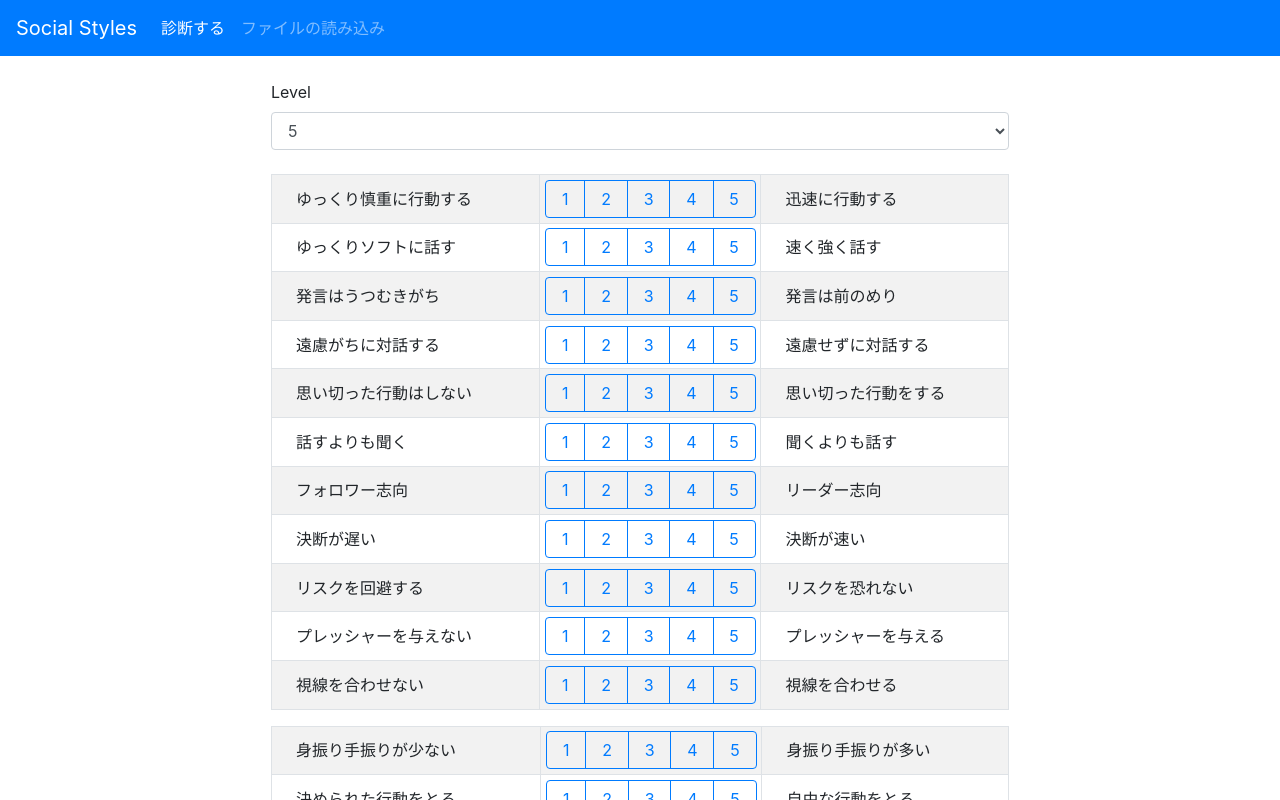
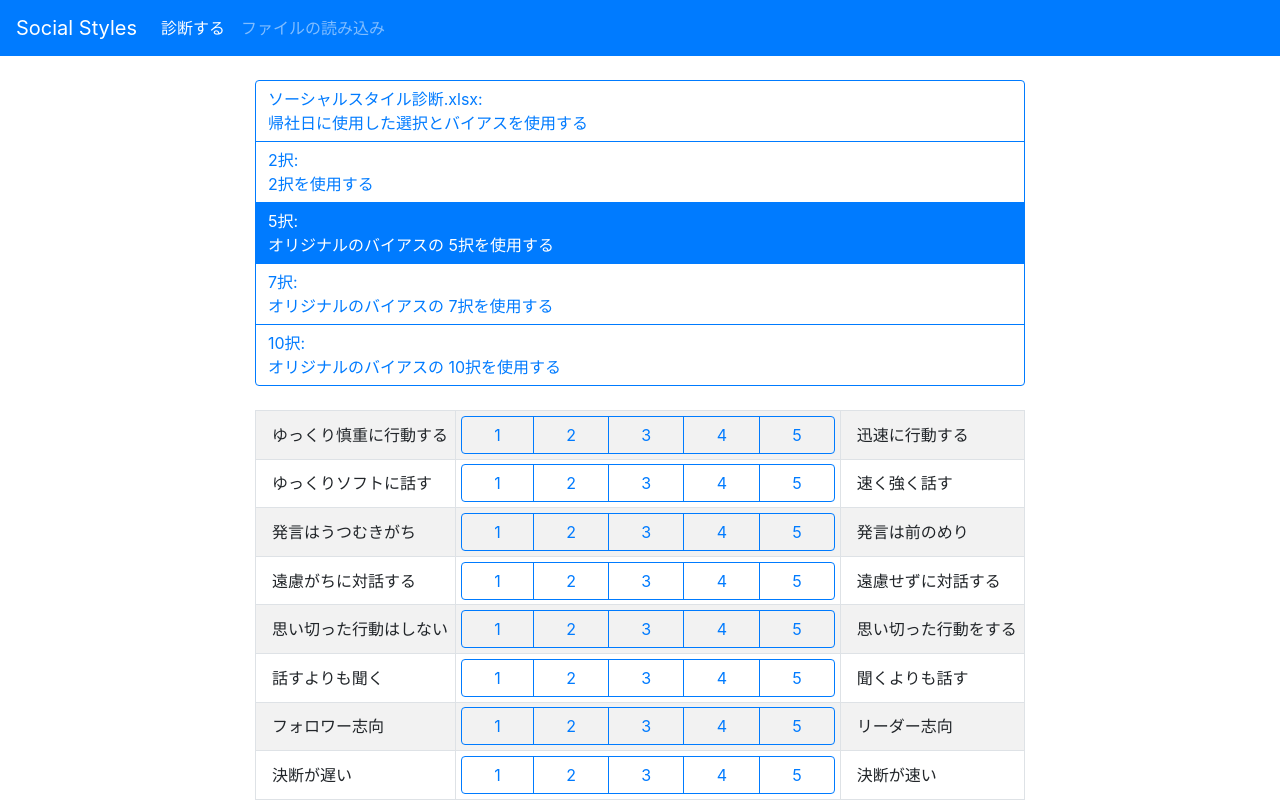
Before and after one commit to sukawasatoru/socialstyle, a React app: page / in a window 1280 px wide. Shown: the top 800 px of the page. Built offline with nearby package versions, Linux system fonts and the light colour scheme.

Commit message:
Add compatible for Dept.3 mode

```diff
--- a/src/App.tsx
+++ b/src/App.tsx
@@ -14,7 +14,7 @@
  * limitations under the License.
  */
 
-import {CSSProperties, default as React, useCallback, useEffect, useState} from 'react';
+import {CSSProperties, default as React, useCallback, useState} from 'react';
 import {Container, Nav, Navbar} from 'react-bootstrap';
 import CheckSheet from './CheckSheet';
 import DeptSocialStyles from './DeptSocialStyles';
@@ -33,13 +33,7 @@ const brandStyle: CSSProperties = {
 
 const App = () => {
     const [currentPage, setCurrentPage] = useState<PageType>('checkSheet');
-    const [plotly, setPlotly] = useState<typeof import('plotly.js') | undefined>();
     const cbSetCurrentPage = useCallback(eventKey => setCurrentPage(eventKey), [setCurrentPage]);
-    useEffect(() => {
-        const load = async (): Promise<void> => setPlotly(await import('plotly.js'));
-        // noinspection JSIgnoredPromiseFromCall
-        load();
-    }, [setPlotly]);
 
     return <>
         <Navbar bg='primary' variant='dark' onSelect={cbSetCurrentPage}>
@@ -50,13 +44,13 @@ const App = () => {
             </Nav>
         </Navbar>
         {currentPage === 'checkSheet' &&
-        <Container className='my-4' style={{maxWidth: '48em'}}>
-            <CheckSheet plotly={plotly} defaultQuestionLevel={5}/>
+        <Container className='my-4' style={{maxWidth: '50em'}}>
+            <CheckSheet/>
         </Container>
         }
         {currentPage === 'user' &&
         <Container className='my-4' style={{maxWidth: '48em'}}>
-            <DeptSocialStyles plotly={plotly}/>
+            <DeptSocialStyles/>
         </Container>
         }
     </>;
--- a/src/CheckSheet.tsx
+++ b/src/CheckSheet.tsx
@@ -15,10 +15,11 @@
  */
 
 import {default as React, FunctionComponent, useCallback, useMemo, useState} from 'react';
-import {Button, Modal, Row, Spinner} from "react-bootstrap";
-import SocialStyleGraphInput, {Entity} from "./SocialStyleGraphInput";
-import SocialStyleGraph from "./SocialStyleGraph";
-import CheckSheetPreferences from "./CheckSheetPreferences";
+import {Button, Modal, Row} from "react-bootstrap";
+import SocialStyleGraphInput, {Entity, QSelection} from "./SocialStyleGraphInput";
+import SocialStyleGraph, {GraphLayout} from "./SocialStyleGraph";
+import CheckSheetPreferences, {Grading} from "./CheckSheetPreferences";
+import {DeptGraphEntity} from "./DeptSocialStyles";
 
 const questions: Entity[] = [
     {
@@ -136,21 +137,74 @@ const questions2: Entity[] = [
     },
 ];
 
-interface Props {
-    plotly?: typeof import('plotly.js');
-    defaultQuestionLevel?: number;
+type GradingMap = { [key in Grading]: GradingMapValue };
+type EvaluationFunction =
+    (tell: Map<string, number>, emote: Map<string, number>, selections: QSelection[]) => [number, number];
+
+interface GradingMapValue {
+    selections: QSelection[];
+    evaluationFunction: EvaluationFunction;
 }
 
-const CheckSheet: FunctionComponent<Props> = (props) => {
+const createOriginalSelections = (num: number): QSelection[] => {
+    const ret: QSelection[] = [];
+    for (let index = 0; index < num; index++) {
+        ret.push([`${index + 1}`, index]);
+    }
+    return ret;
+};
+
+const originalEvaluationFunction: EvaluationFunction = (tell, emote, selections) => {
+    const questionLevel = selections.length;
+    const xRatio = 100 / questions.length / (questionLevel - 1);
+    let x = 0;
+    for (let value of tell.values()) {
+        x += value * xRatio;
+    }
+    const yRatio = 100 / questions2.length / (questionLevel - 1);
+    let y = 0;
+    for (let value of emote.values()) {
+        y += value * yRatio;
+    }
+    return [x, y];
+};
+
+const gradingMap: GradingMap = {
+    dept3: {
+        selections: [['-3', -3], ['-1', -1], ['0', 0], ['1', 1], ['3', 3]],
+        evaluationFunction: (tell, emote, selections) => {
+            const x = Array.from(tell.values()).reduce((previous, current) => previous + current);
+            const y = Array.from(emote.values()).reduce((previous, current) => previous + current);
+            const result = new DeptGraphEntity('You', x, y).toSocialStyleEntity();
+            return [result.x, result.y];
+        },
+    },
+    original2: {
+        selections: createOriginalSelections(2),
+        evaluationFunction: originalEvaluationFunction,
+    },
+    original5: {
+        selections: createOriginalSelections(5),
+        evaluationFunction: originalEvaluationFunction,
+    },
+    original7: {
+        selections: createOriginalSelections(7),
+        evaluationFunction: originalEvaluationFunction,
+    },
+    original10: {
+        selections: createOriginalSelections(10),
+        evaluationFunction: originalEvaluationFunction,
+    },
+};
+
+const CheckSheet: FunctionComponent<unknown> = () => {
     const graphSize = 480 <= window.innerWidth ? 480 : 320;
-    const graphLayout: Partial<import('plotly.js').Layout> = {
+    const graphLayout: GraphLayout = {
         width: graphSize,
         height: graphSize,
     };
-    const [questionLevel, setQuestionLevel] = useState(props.defaultQuestionLevel ? props.defaultQuestionLevel : 4);
-    const cbQuestionLevel = useCallback((level: number) => {
-        setQuestionLevel(level);
-    }, [setQuestionLevel]);
+    const [grading, setGrading] = useState<Grading>('original5');
+    const cbGrading = useCallback((value: Grading) => setGrading(value), [setGrading]);
     const [tell, setTell] = useState(new Map<string, number>());
     const [emote, setEmote] = useState(new Map<string, number>());
     const result = useMemo(() => {
@@ -158,34 +212,21 @@ const CheckSheet: FunctionComponent<Props> = (props) => {
             return [];
         }
 
-        const xRatio = 100 / questions.length / (questionLevel - 1);
-        let x = 0;
-        for (let value of tell.values()) {
-            x += value * xRatio;
-        }
-        const yRatio = 100 / questions2.length / (questionLevel - 1);
-        let y = 0;
-        for (let value of emote.values()) {
-            y += value * yRatio;
-        }
+        const targetOptions = gradingMap[grading];
+        const [x, y] = targetOptions.evaluationFunction(tell, emote, targetOptions.selections);
         return [{name: 'You', x, y}];
-    }, [tell, emote, questionLevel]);
+    }, [tell, emote, grading]);
     const [showModal, setShowModal] = useState(false);
     const cbShowModal = useCallback(() => setShowModal(true), [setShowModal]);
     const hideModal = useCallback(() => setShowModal(false), [setShowModal]);
 
     return <>
-        <CheckSheetPreferences defaultQuestionLevel={questionLevel} onQuestionLevelChanged={cbQuestionLevel}/>
+        <CheckSheetPreferences defaultGrading={grading} onGradingChanged={cbGrading}/>
         <div className='mt-4'/>
-        <SocialStyleGraphInput entities={questions} input={setTell} levelNum={questionLevel}/>
-        <SocialStyleGraphInput entities={questions2} input={setEmote} levelNum={questionLevel}/>
+        <SocialStyleGraphInput entities={questions} input={setTell} selections={gradingMap[grading].selections}/>
+        <SocialStyleGraphInput entities={questions2} input={setEmote} selections={gradingMap[grading].selections}/>
         <Row noGutters>
-            <Button
-                className='ml-auto'
-                variant='primary'
-                disabled={result.length === 0}
-                onClick={cbShowModal}
-            >
+            <Button className='ml-auto' variant='primary' disabled={result.length === 0} onClick={cbShowModal}>
                 診断
             </Button>
         </Row>
@@ -197,8 +238,7 @@ const CheckSheet: FunctionComponent<Props> = (props) => {
             </Modal.Header>
             <Modal.Body className='px-0'>
                 <div className='mx-auto' style={{width: 'max-content'}}>
-                    {props.plotly === undefined && <Spinner animation='border' variant='primary'/>}
-                    {props.plotly && <SocialStyleGraph data={result} plotly={props.plotly} layout={graphLayout}/>}
+                    <SocialStyleGraph data={result} layout={graphLayout}/>
                 </div>
             </Modal.Body>
         </Modal>
--- a/src/CheckSheetPreferences.tsx
+++ b/src/CheckSheetPreferences.tsx
@@ -14,39 +14,72 @@
  * limitations under the License.
  */
 
-import {default as React, FormEvent, FunctionComponent, useCallback, useState} from 'react';
-import {Form} from "react-bootstrap";
+import {default as React, FunctionComponent, useCallback} from 'react';
+import {ToggleButton, ToggleButtonGroup} from "react-bootstrap";
 
 interface Props {
-    defaultQuestionLevel: number;
-    onQuestionLevelChanged?: (level: number) => any;
+    defaultGrading: Grading;
+    onGradingChanged?: (grading: Grading) => any;
 }
 
-const CheckSheetPreferences: FunctionComponent<Props> = (props) => {
-    const [questionLevel, setQuestionLevel] = useState(props.defaultQuestionLevel.toString());
-    const supportQuestionLevel = [2, 3, 4, 5];
-    const cbQuestionLevel = useCallback((event: FormEvent<HTMLFormElement>) => {
-        if (props.onQuestionLevelChanged) {
-            const value = event.currentTarget.value;
-            setQuestionLevel(value);
-            props.onQuestionLevelChanged(parseInt(value));
-        }
-    }, [props, setQuestionLevel]);
+interface GradingButtonPayload {
+    label: string;
+    description: string;
+}
 
-    return <Form>
-        <Form.Group>
-            <Form.Label>
-                Level
-            </Form.Label>
-            <Form.Control as='select' value={questionLevel} onChange={cbQuestionLevel}>
-                {supportQuestionLevel.map(level =>
-                    <option key={level} value={level}>
-                        {level}
-                    </option>
-                )}
-            </Form.Control>
-        </Form.Group>
-    </Form>;
+type GradingButtonsType = { [key in Grading]: GradingButtonPayload };
+
+const gradingButtons: GradingButtonsType = {
+    dept3: {
+        label: 'ソーシャルスタイル診断.xlsx',
+        description: '帰社日に使用した選択とバイアスを使用する',
+    },
+    original2: {
+        label: '2択',
+        description: '2択を使用する',
+    },
+    original5: {
+        label: '5択',
+        description: 'オリジナルのバイアスの 5択を使用する',
+    },
+    original7: {
+        label: '7択',
+        description: 'オリジナルのバイアスの 7択を使用する',
+    },
+    original10: {
+        label: '10択',
+        description: 'オリジナルのバイアスの 10択を使用する',
+    },
 };
 
+type Grading = 'dept3' | 'original2' | 'original5' | 'original7' | 'original10';
+
+const CheckSheetPreferences: FunctionComponent<Props> = (props) => {
+    const cbQuestionSelection = useCallback((grading: Grading) => {
+        if (props.onGradingChanged) {
+            props.onGradingChanged(grading);
+        }
+    }, [props]);
+
+    return <ToggleButtonGroup
+        name='grading'
+        vertical
+        defaultValue={props.defaultGrading}
+        style={{width: '100%'}}
+        onChange={cbQuestionSelection}
+    >
+        {Object.entries(gradingButtons).map(([key, value]) =>
+            <ToggleButton key={key} className='text-left btn-block' variant='outline-primary' value={key}>
+                <div>
+                    {value.label}:
+                </div>
+                <div>
+                    {value.description}
+                </div>
+            </ToggleButton>
+        )}
+    </ToggleButtonGroup>;
+};
+
+export {Grading};
 export default CheckSheetPreferences;
--- a/src/SocialStyleGraph.tsx
+++ b/src/SocialStyleGraph.tsx
@@ -14,8 +14,9 @@
  * limitations under the License.
  */
 
-import {default as React, useMemo} from 'react';
+import {default as React, useEffect, useMemo, useState} from 'react';
 import plotComponentFactory from 'react-plotly.js/factory';
+import {Spinner} from "react-bootstrap";
 
 const createPoint = (name: string, x: number, y: number): import('plotly.js').Data => {
     return {
@@ -35,7 +36,9 @@ export interface SocialStyleEntity {
     y: number;
 }
 
-const socialStyleLayout: Partial<import('plotly.js').Layout> = {
+type GraphLayout = Partial<import('plotly.js').Layout>;
+
+const socialStyleLayout: GraphLayout = {
     showlegend: false,
     hovermode: 'closest',
     margin: {t: 0, b: 0, l: 0, r: 0},
@@ -99,19 +102,41 @@ const socialStyleLayout: Partial<import('plotly.js').Layout> = {
 
 interface Props {
     data: SocialStyleEntity[];
-    layout?: Partial<import('plotly.js').Layout>;
-    plotly: typeof import('plotly.js');
+    layout?: GraphLayout;
+    onReady?: () => any;
 }
 
 const SocialStyleGraph = (props: Props) => {
-    const Plot = plotComponentFactory(props.plotly);
-    const plotlyLayout = useMemo(() => Object.assign({}, socialStyleLayout, props.layout), [props.layout]);
+    const [graph, setGraph] = useState();
+    const layout = useMemo(() => Object.assign({}, socialStyleLayout, props.layout), [props.layout]);
+    useEffect(() => {
+        const load = async (): Promise<void> => {
+            const Plot = plotComponentFactory(await import('plotly.js'));
+            setGraph(<Plot
+                className='border border-primary'
+                data={props.data.map(data => createPoint(data.name, data.x, data.y))}
+                layout={layout}
+            />);
+            if (props.onReady) {
+                props.onReady();
+            }
+        };
 
-    return <Plot
-        className='border border-primary'
-        data={props.data.map(data => createPoint(data.name, data.x, data.y))}
-        layout={plotlyLayout}
-    />;
+        // noinspection JSIgnoredPromiseFromCall
+        load();
+    }, [layout, props, setGraph]);
+
+    return <>
+        {!graph &&
+        <div
+            className='border border-primary d-flex align-items-center'
+            style={{width: layout.width, height: layout.height}}>
+            <Spinner className='mx-auto d-block' animation='border' variant='primary' style={{top: '50%'}}/>
+        </div>
+        }
+        {graph && graph}
+    </>;
 };
 
+export {GraphLayout};
 export default SocialStyleGraph;
--- a/src/SocialStyleGraphInput.tsx
+++ b/src/SocialStyleGraphInput.tsx
@@ -19,15 +19,17 @@ import {Col, Table, ToggleButton, ToggleButtonGroup} from 'react-bootstrap';
 
 interface Props {
     entities: Entity[];
-    levelNum?: number;
+    selections: QSelection[];
     input?: (data: Map<string, number>) => void;
 }
 
-export type Entity = {
+type Entity = {
     name: string;
     lhDescription: string;
     rhDescription: string;
 }
+
+type QSelection = [string, number];
 
 const doNothing = (): void => {
     // do nothing.
@@ -35,7 +37,6 @@ const doNothing = (): void => {
 
 const SocialStyleGraphInput = (props: Props) => {
     const input = useMemo(() => props.input ? props.input : doNothing, [props.input]);
-    const levelNum = useMemo(() => props.levelNum ? props.levelNum : 4, [props.levelNum]);
     const [result] = useState(new Map());
 
     // for clear widget state.
@@ -45,16 +46,16 @@ const SocialStyleGraphInput = (props: Props) => {
         result.clear();
         setEntityHeader(new Date().getMilliseconds());
         input(new Map(result));
-    }, [props.entities, result, levelNum, input]);
+    }, [props.entities, props.selections, result, input]);
 
     return <Table striped bordered className='table-sm table-hover'>
         <tbody>
         {props.entities.map(data =>
             <tr key={`${entityHeader}-${data.name}`}>
-                <td className='pl-4 align-middle'>
+                <td className='pl-3 align-middle'>
                     {data.lhDescription}
                 </td>
-                <td style={{width: '30%'}}>
+                <td style={{width: '50%'}}>
                     <Col style={{padding: 0}}>
                         <ToggleButtonGroup
                             type='radio'
@@ -64,15 +65,15 @@ const SocialStyleGraphInput = (props: Props) => {
                                 result.set(data.name, value);
                                 input(new Map(result));
                             }}>
-                            {[...Array(levelNum).keys()].map(num =>
-                                <ToggleButton key={`${name}-${num}`} variant='outline-primary' value={num}>
-                                    {num + 1}
+                            {props.selections.map(([label, value]) =>
+                                <ToggleButton key={`${name}-${value}`} variant='outline-primary' value={value}>
+                                    {label}
                                 </ToggleButton>
                             )}
                         </ToggleButtonGroup>
                     </Col>
                 </td>
-                <td className='pl-4 align-middle'>
+                <td className='pl-3 align-middle'>
                     {data.rhDescription}
                 </td>
             </tr>
@@ -81,4 +82,5 @@ const SocialStyleGraphInput = (props: Props) => {
     </Table>;
 };
 
+export {Entity, QSelection};
 export default SocialStyleGraphInput;
```
Also changed, not shown: src/DeptSocialStyles.tsx (+9 -20 lines), src/types/react-plotly.js.d.ts (+3 -4 lines), 1 other file (tests, documents, lock files or other folders).
